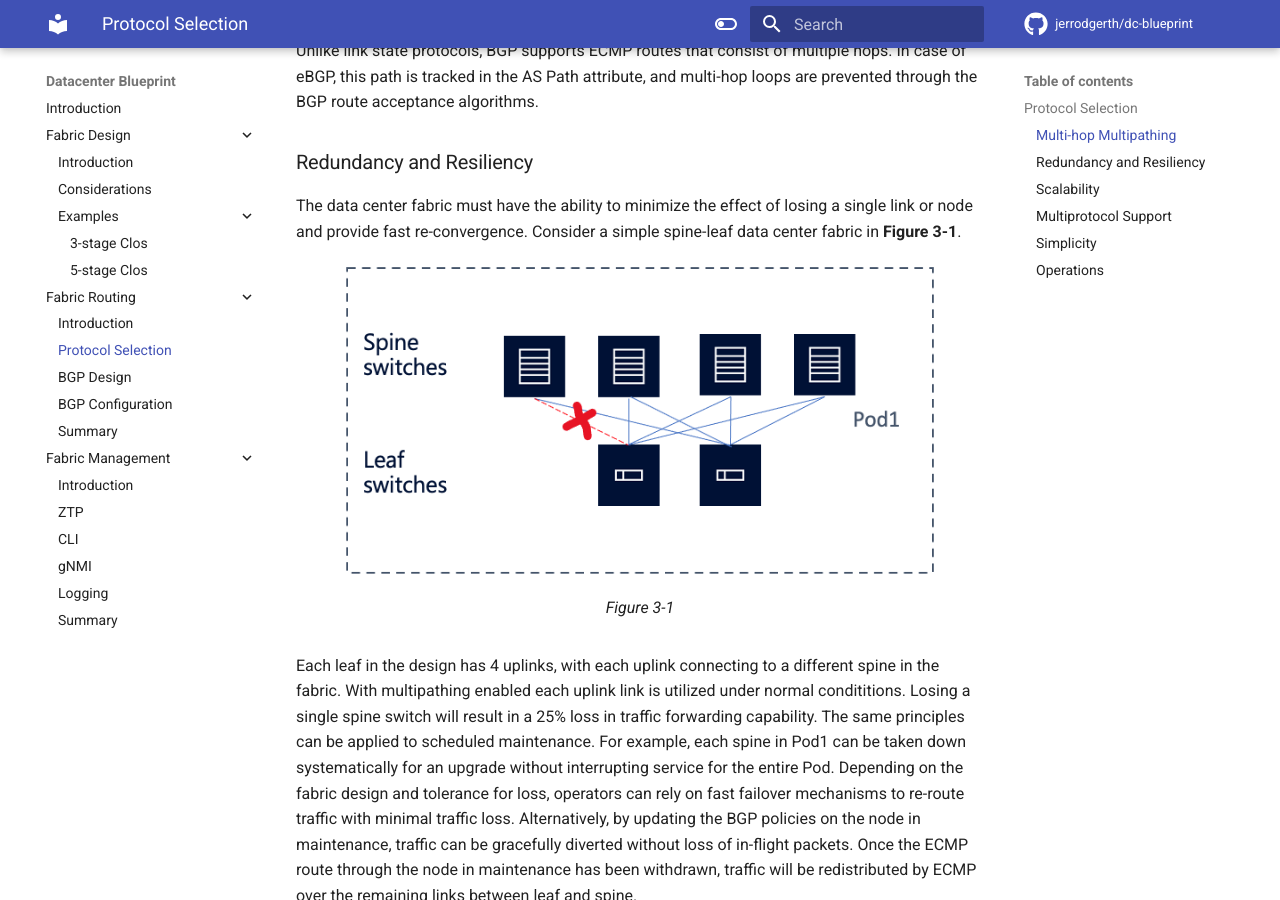
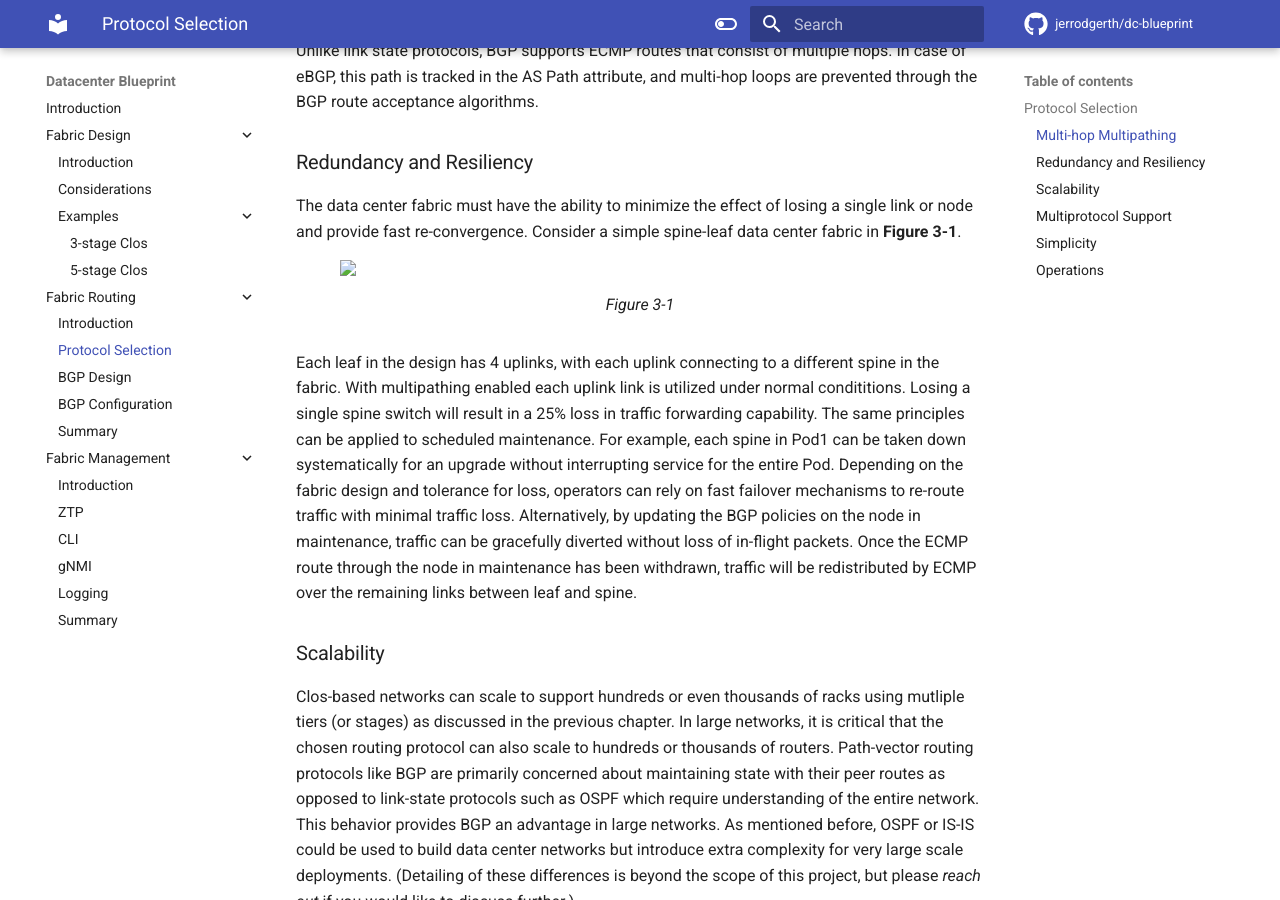
Before and after one commit to jerrodgerth/dc-blueprint, an MkDocs documentation site: the page built from docs/routing/protocols.md, in a window 1280 px wide and 900 px high, scrolled down 819 px. Built offline with MkDocs 1.6.1 and Material for MkDocs 9.7.7, drawn with Linux system fonts in a browser that asks for light colours; comment, search, counter and statistics services are not loaded.

Commit message:
Update protocols.md

```diff
--- a/docs/routing/protocols.md
+++ b/docs/routing/protocols.md
@@ -33,7 +33,7 @@ The data center fabric must have the ability to minimize the effect of losing a
 Consider a simple spine-leaf data center fabric in **Figure 3-1**.
 
 <figure>
-  <img src="/_images/fig-03-01.png" width="600" />
+  <img src="_images/fig-03-01.png" width="600" />
   <figcaption>Figure 3-1</figcaption>
 </figure>
 
```
